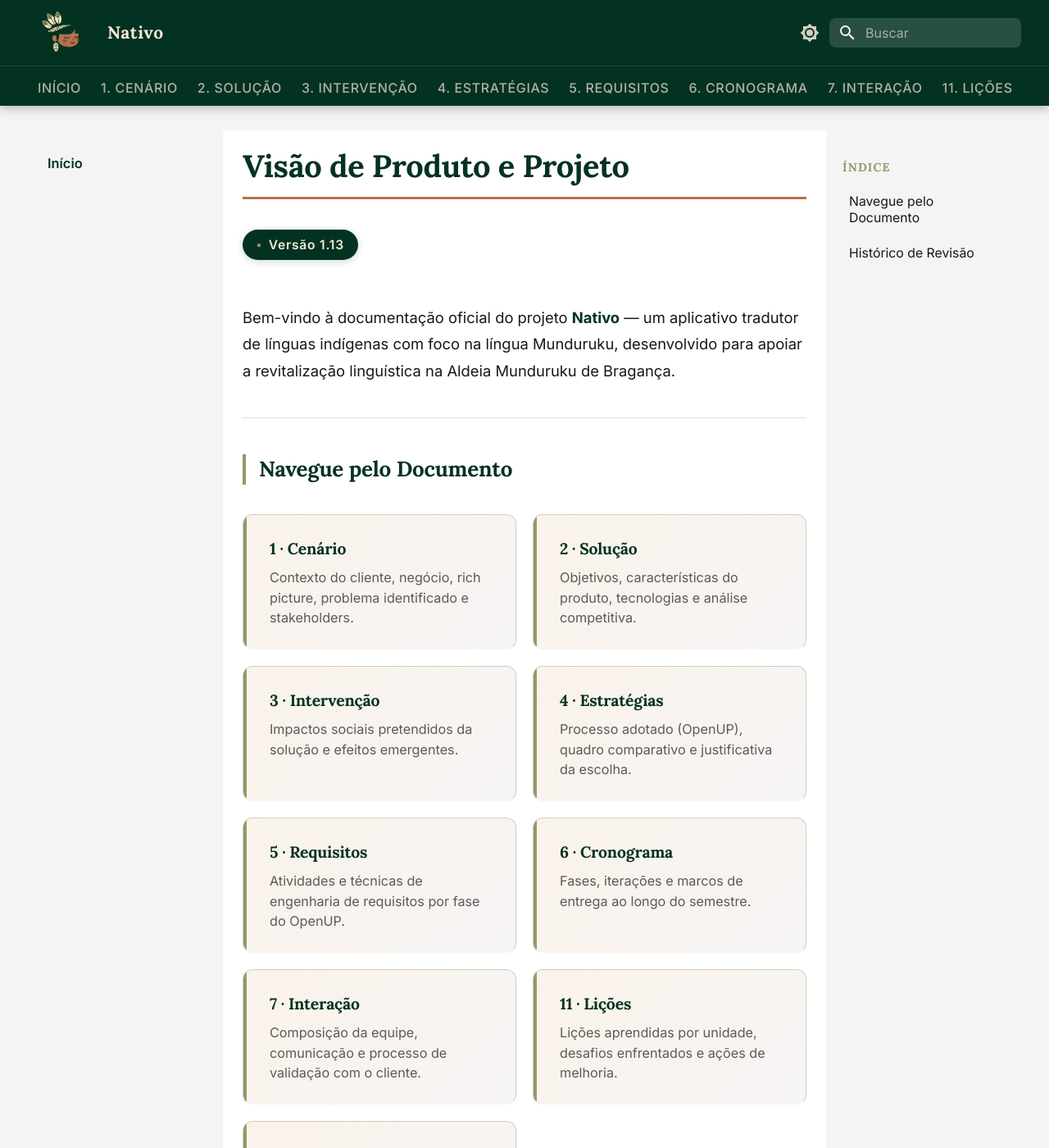
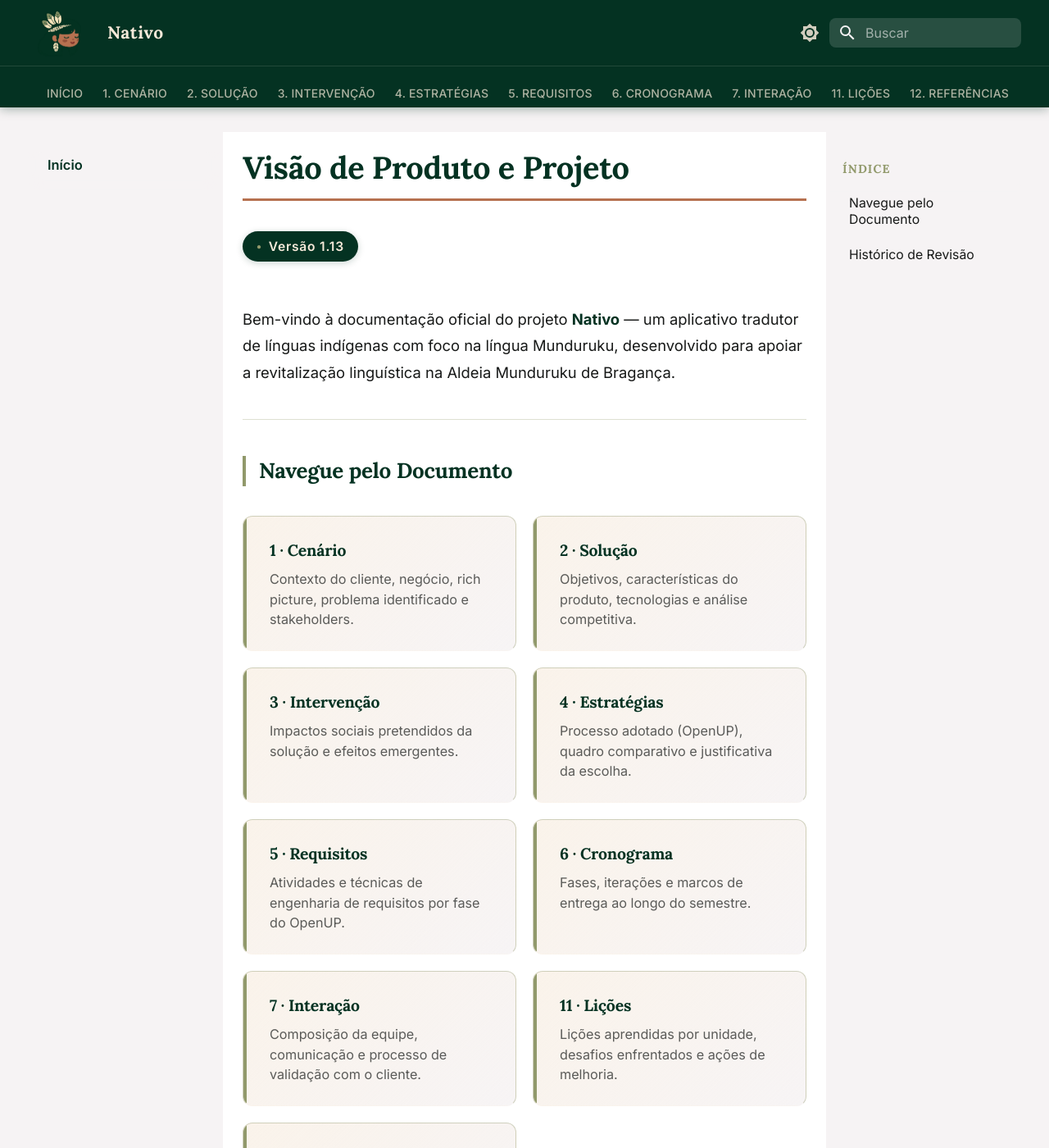
Before and after one commit to mdsreq-fga-unb/REQ-2026.1-T02-Nativo, an MkDocs documentation site: the page built from docs/index.md, in a window 1280 px wide and 1400 px high. Shown: the whole window at 82% size. Built offline with MkDocs 1.6.1 and Material for MkDocs 9.7.7, drawn with Linux system fonts in a browser that asks for light colours.

Commit message:
fix: disposição navbar

```diff
--- a/docs/stylesheets/extra.css
+++ b/docs/stylesheets/extra.css
@@ -107,17 +107,44 @@
 .md-tabs {
   background-color: var(--nativo-evergreen) !important;
   border-top: 1px solid rgba(246, 233, 217, 0.12);
+  min-height: 2.5rem;
+  overflow-y: visible;
+}
+
+.md-tabs__inner {
+  display: flex;
+  justify-content: center;
+  align-items: center;
+}
+
+.md-tabs__list {
+  display: flex;
+  flex-wrap: nowrap;
+  justify-content: center;
+  align-items: center;
+  width: 100%;
+}
+
+.md-tabs__item {
+  display: flex;
+  align-items: center;
+  height: 2.5rem;
 }
 
 .md-tabs__link {
+  display: flex;
+  align-items: center;
+  height: 100%;
   font-family: var(--nativo-font-body);
   font-weight: 500;
-  font-size: 0.8rem;
-  letter-spacing: 0.04em;
+  font-size: 0.70rem;
+  letter-spacing: 0.015em;
   color: rgba(246, 233, 217, 0.7) !important;
   text-transform: uppercase;
   opacity: 1 !important;
   transition: color 0.2s ease;
+  padding-top: 0;
+  padding-bottom: 0;
 }
 
 .md-tabs__link:hover,
```
